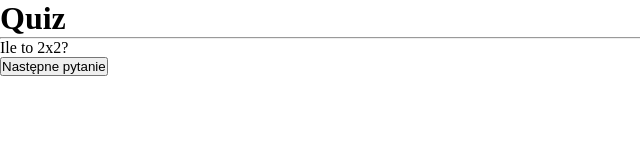
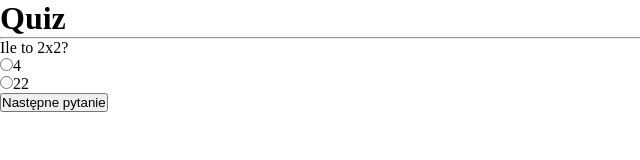
Before and after one commit to qkiczw/4weeksjs, a website: page 06 project - OOP Quiz/index.html in a window 1280 px wide. Shown: the whole page, without its empty margins (0-640 px from the left). Drawn offline with Linux system fonts and the light colour scheme.

Commit message:
Add method in the Quiz class to display answers.

```diff
--- a/06 project - OOP Quiz/index.html
+++ b/06 project - OOP Quiz/index.html
@@ -11,7 +11,7 @@
       <h1>Quiz</h1>
       <hr />
       <div class="question"></div>
-      <div class="answers__container"></div>
+      <ul class="answers__container"></ul>
       <div class="results"></div>
       <button class="next-question-btn">Następne pytanie</button>
     </div>
--- a/06 project - OOP Quiz/script.js
+++ b/06 project - OOP Quiz/script.js
@@ -21,7 +21,7 @@ class Question {
     return this.#questionTitle;
   }
 
-  get queestonAnswers() {
+  get queestionAnswers() {
     return this.#answers;
   }
 }
@@ -43,21 +43,28 @@ class Quiz {
     document
       .querySelector('.next-question-btn')
       .addEventListener('click', function () {
-        alert('działam');
+        console.log(this.#currentQuestionIndes);
       });
   }
   displayCurrentQuestion() {
     const questionElement = document.querySelector('.question');
-    questionElement.innerHTML = this.#questionsPack[this.#currentQuestionIndes];
-    console.log(
-      (questionElement.innerHTML =
-        this.#questionsPack[this.#currentQuestionIndes].questionTitle)
+    questionElement.textContent =
+      this.#questionsPack[this.#currentQuestionIndes].questionTitle;
+  }
+  displayCurrentAnswers() {
+    this.#questionsPack[this.#currentQuestionIndes].queestionAnswers.map(
+      (answer) => {
+        const answersContainer = document.querySelector('.answers__container');
+        const answerElement = document.createElement('li');
+        answerElement.innerHTML = `<input type="radio">${answer}</input>`;
+        answersContainer.appendChild(answerElement);
+      }
     );
   }
-  displayCurrentAnswers() {}
 
   init() {
     this.displayCurrentQuestion();
+    this.displayCurrentAnswers();
   }
 }
 
```
